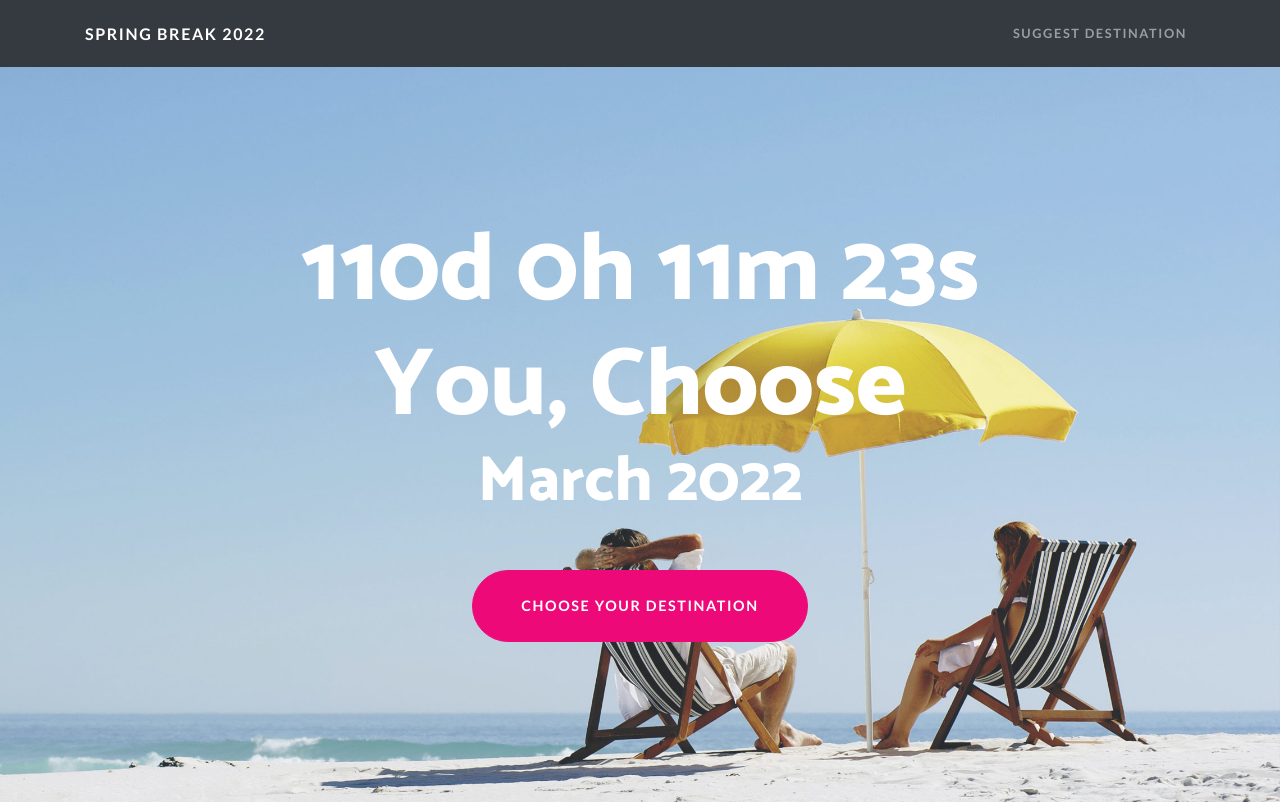
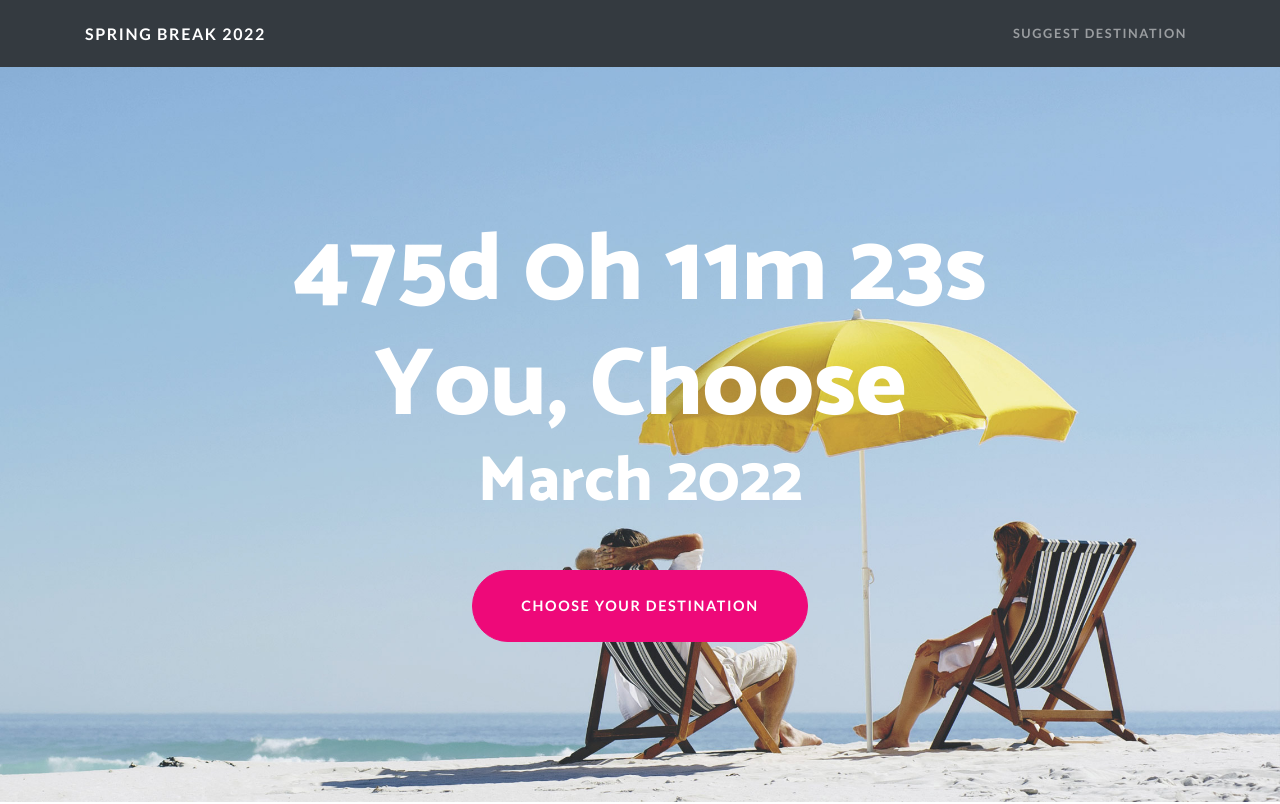
Before and after one commit to Lukejb14/springbreak, a plain HTML site: page index.html in a window 1280 px wide. Shown: the top 804 px of the page. Drawn offline with nearby package versions, Linux system fonts and the light colour scheme.

Commit message:
Website update

```diff
--- a/index.html
+++ b/index.html
@@ -42,7 +42,7 @@
 
 <script>
 // Set the date we're counting down to
-var countDownDate = new Date("Mar 6, 2021 15:37:25").getTime();
+var countDownDate = new Date("Mar 6, 2022 15:37:25").getTime();
 
 // Update the count down every 1 second
 var x = setInterval(function() {
```
Also changed, not shown: 1 other file.
